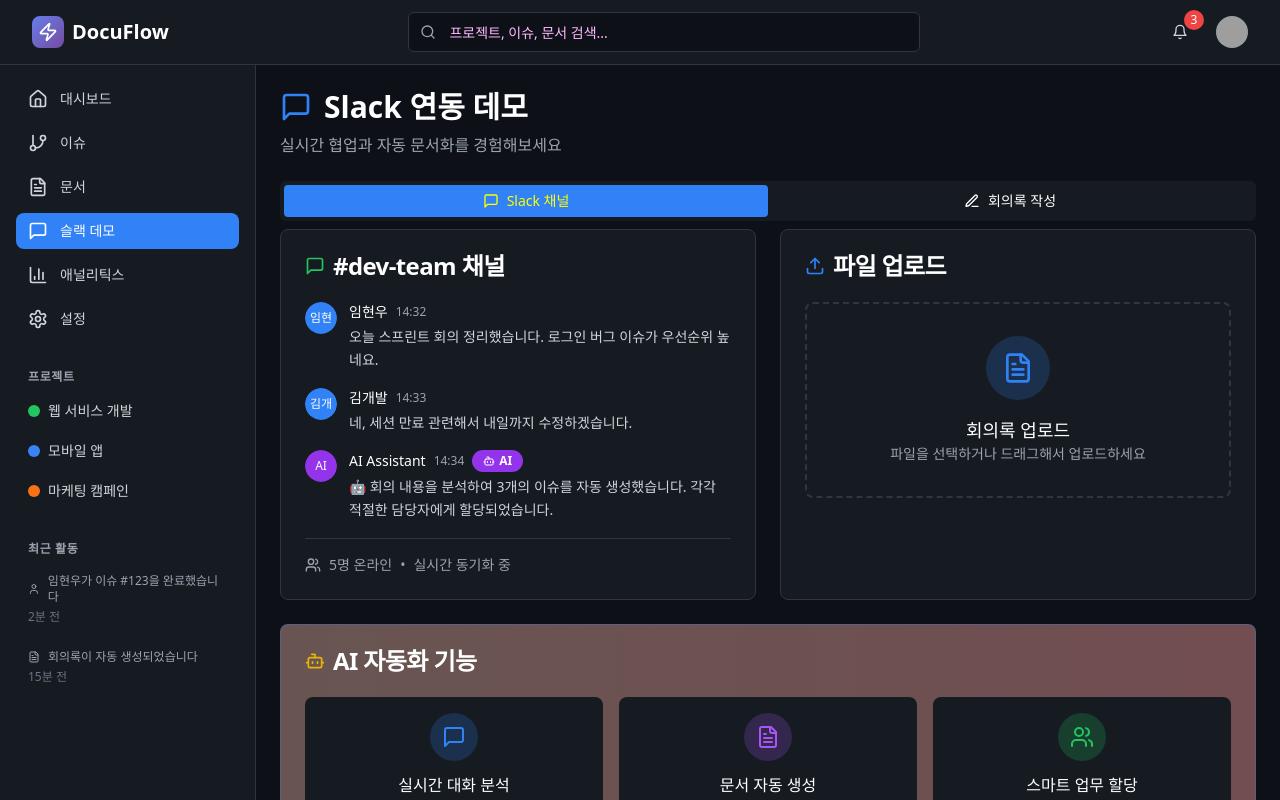
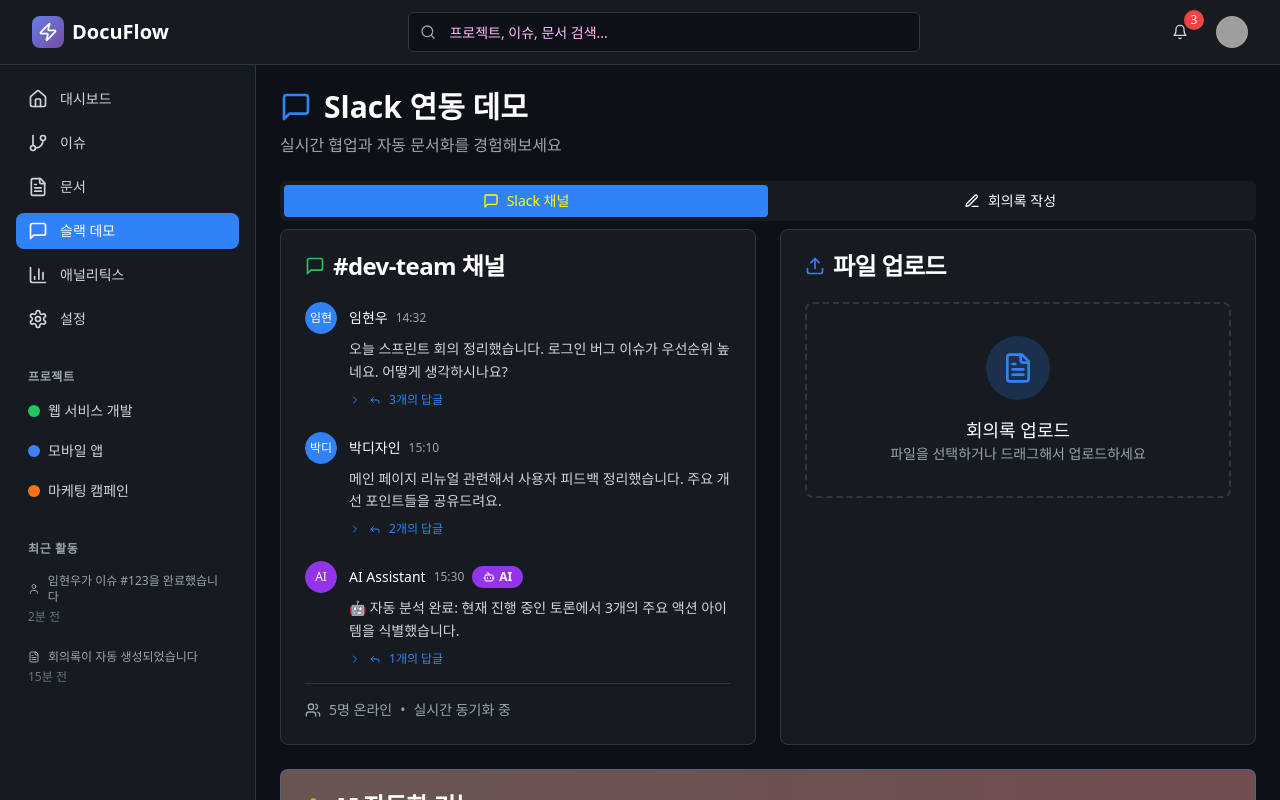
Before and after one commit to wodnd0131/ToyDocs, a React (Vite) app: page /slack-demo in a window 1280 px wide. Shown: the top 800 px of the page. Built offline with nearby package versions, Linux system fonts and the light colour scheme; grey boxes are pictures that could not be loaded.

Commit message:
feat: Implement Slack thread with AI-generated meeting notes
- Added Slack thread UI with replies.
- Implemented "Extract Meeting Notes" button on messages.
- Clicking the button triggers AI summarization and issue creation.
- Updated SlackDemo page to reflect the new functionality.

```diff
--- a/src/pages/SlackDemo.tsx
+++ b/src/pages/SlackDemo.tsx
@@ -1,4 +1,3 @@
-
 import { useState } from 'react';
 import {
   MessageSquare,
@@ -12,7 +11,11 @@ import {
   Zap,
   GitBranch,
   Edit3,
-  Save
+  Save,
+  ChevronDown,
+  ChevronRight,
+  FileSearch,
+  Reply
 } from 'lucide-react';
 import { Card, CardContent, CardHeader, CardTitle } from '@/components/ui/card';
 import { Button } from '@/components/ui/button';
@@ -22,11 +25,178 @@ import { Tabs, TabsContent, TabsList, TabsTrigger } from '@/components/ui/tabs';
 import { Textarea } from '@/components/ui/textarea';
 import { useToast } from '@/hooks/use-toast';
 
+interface SlackMessage {
+  id: number;
+  user: string;
+  avatar: string;
+  time: string;
+  message: string;
+  isBot: boolean;
+  replies?: SlackMessage[];
+}
+
 const SlackDemo = () => {
   const [isProcessing, setIsProcessing] = useState(false);
   const [generatedIssues, setGeneratedIssues] = useState<any[]>([]);
   const [meetingContent, setMeetingContent] = useState('');
+  const [expandedThreads, setExpandedThreads] = useState<Set<number>>(new Set());
+  const [extractingThread, setExtractingThread] = useState<number | null>(null);
   const { toast } = useToast();
+
+  const slackMessages: SlackMessage[] = [
+    {
+      id: 1,
+      user: "임현우",
+      avatar: "임현",
+      time: "14:32",
+      message: "오늘 스프린트 회의 정리했습니다. 로그인 버그 이슈가 우선순위 높네요. 어떻게 생각하시나요?",
+      isBot: false,
+      replies: [
+        {
+          id: 11,
+          user: "김개발",
+          avatar: "김개",
+          time: "14:33",
+          message: "네, 세션 만료 관련해서 내일까지 수정하겠습니다. 예상 작업시간은 4시간 정도입니다.",
+          isBot: false
+        },
+        {
+          id: 12,
+          user: "박디자인",
+          avatar: "박디",
+          time: "14:35",
+          message: "UI 쪽에서도 세션 만료 시 사용자 경험 개선이 필요할 것 같아요. 함께 진행하면 좋겠습니다.",
+          isBot: false
+        },
+        {
+          id: 13,
+          user: "이백엔드",
+          avatar: "이백",
+          time: "14:37",
+          message: "데이터베이스 쪽에서 세션 관리 최적화도 같이 해야 할 것 같습니다. 성능 이슈가 있었거든요.",
+          isBot: false
+        }
+      ]
+    },
+    {
+      id: 2,
+      user: "박디자인",
+      avatar: "박디",
+      time: "15:10",
+      message: "메인 페이지 리뉴얼 관련해서 사용자 피드백 정리했습니다. 주요 개선 포인트들을 공유드려요.",
+      isBot: false,
+      replies: [
+        {
+          id: 21,
+          user: "임현우",
+          avatar: "임현",
+          time: "15:15",
+          message: "좋네요! 우선순위는 어떻게 잡으셨나요? 이번 스프린트에 포함시킬 수 있을까요?",
+          isBot: false
+        },
+        {
+          id: 22,
+          user: "박디자인",
+          avatar: "박디",
+          time: "15:17",
+          message: "상단 네비게이션과 검색 기능 개선이 가장 시급해 보입니다. 예상 작업시간은 6시간 정도예요.",
+          isBot: false
+        }
+      ]
+    },
+    {
+      id: 3,
+      user: "AI Assistant",
+      avatar: "AI",
+      time: "15:30",
+      message: "🤖 자동 분석 완료: 현재 진행 중인 토론에서 3개의 주요 액션 아이템을 식별했습니다.",
+      isBot: true,
+      replies: [
+        {
+          id: 31,
+          user: "임현우",
+          avatar: "임현",
+          time: "15:32",
+          message: "AI 분석 결과가 정확하네요. 이 내용으로 회의록 작성해주시면 됩니다.",
+          isBot: false
+        }
+      ]
+    }
+  ];
+
+  const toggleThread = (messageId: number) => {
+    const newExpanded = new Set(expandedThreads);
+    if (newExpanded.has(messageId)) {
+      newExpanded.delete(messageId);
+    } else {
+      newExpanded.add(messageId);
+    }
+    setExpandedThreads(newExpanded);
+  };
+
+  const extractMeetingRecord = async (message: SlackMessage) => {
+    setExtractingThread(message.id);
+    console.log("Extracting meeting record from thread:", message.id);
+
+    // AI 분석 시뮬레이션
+    setTimeout(() => {
+      const threadContent = [message, ...(message.replies || [])];
+      const participants = [...new Set(threadContent.map(msg => msg.user))];
+      const mainTopic = message.message.length > 50 ?
+        message.message.substring(0, 50) + "..." :
+        message.message;
+
+      // 토론 내용 분석하여 이슈 생성
+      const newIssues = [
+        {
+          id: Date.now(),
+          title: `토론 주제: ${mainTopic}`,
+          description: `슬랙 토론에서 도출된 주요 액션 아이템\n참여자: ${participants.join(', ')}\n토론 시간: ${message.time}`,
+          priority: "high",
+          assignee: participants.find(p => p !== "AI Assistant") || "자동할당",
+          estimatedHours: "4h",
+          source: `Slack Thread #${message.id}`,
+          createdAt: new Date().toLocaleString('ko-KR'),
+          meetingRecord: {
+            topic: mainTopic,
+            participants: participants,
+            keyPoints: threadContent.map(msg => `${msg.user}: ${msg.message}`),
+            actionItems: [`${participants[1] || '담당자'} - 주요 작업 진행`, `${participants[2] || '담당자'} - 관련 업무 지원`],
+            conclusion: "토론을 통해 우선순위와 담당자가 결정됨"
+          }
+        }
+      ];
+
+      // 복잡한 토론의 경우 추가 이슈 생성
+      if (message.replies && message.replies.length > 2) {
+        newIssues.push({
+          id: Date.now() + 1,
+          title: `후속 작업: ${mainTopic} 관련 개선사항`,
+          description: `토론에서 언급된 추가 개선 포인트들\n관련 토론: Thread #${message.id}`,
+          priority: "medium",
+          assignee: participants[participants.length - 1] || "자동할당",
+          estimatedHours: "3h",
+          source: `Slack Thread #${message.id}`,
+          createdAt: new Date().toLocaleString('ko-KR'),
+          meetingRecord: {
+            topic: `${mainTopic} - 후속작업`,
+            participants: participants,
+            keyPoints: message.replies.map(reply => `${reply.user}: ${reply.message}`),
+            actionItems: [`관련 업무 진행`, `팀 간 협업 조율`],
+            conclusion: "세부 실행 계획 수립 필요"
+          }
+        });
+      }
+
+      setGeneratedIssues(prev => [...newIssues, ...prev]);
+      setExtractingThread(null);
+
+      toast({
+        title: "회의록 추출 완료!",
+        description: `Thread #${message.id}에서 ${newIssues.length}개의 이슈가 생성되었습니다.`,
+      });
+    }, 3000);
+  };
 
   const handleFileUpload = async (event: React.ChangeEvent<HTMLInputElement>) => {
     const file = event.target.files?.[0];
@@ -136,33 +306,6 @@ const SlackDemo = () => {
     }
   };
 
-  const slackMessages = [
-    {
-      id: 1,
-      user: "임현우",
-      avatar: "임현",
-      time: "14:32",
-      message: "오늘 스프린트 회의 정리했습니다. 로그인 버그 이슈가 우선순위 높네요.",
-      isBot: false
-    },
-    {
-      id: 2,
-      user: "김개발",
-      avatar: "김개",
-      time: "14:33",
-      message: "네, 세션 만료 관련해서 내일까지 수정하겠습니다.",
-      isBot: false
-    },
-    {
-      id: 3,
-      user: "AI Assistant",
-      avatar: "AI",
-      time: "14:34",
-      message: "🤖 회의 내용을 분석하여 3개의 이슈를 자동 생성했습니다. 각각 적절한 담당자에게 할당되었습니다.",
-      isBot: true
-    }
-  ];
-
   return (
     <div className="p-6 space-y-6 bg-github-dark min-h-screen">
       {/* Header */}
@@ -194,7 +337,7 @@ const SlackDemo = () => {
         {/* Slack Tab */}
         <TabsContent value="slack" className="space-y-6">
           <div className="grid grid-cols-1 lg:grid-cols-2 gap-6">
-            {/* Slack Chat Simulation */}
+            {/* Enhanced Slack Chat with Threads */}
             <Card className="bg-github-darkSecondary border-github-border">
               <CardHeader>
                 <CardTitle className="text-white flex items-center">
@@ -203,15 +346,18 @@ const SlackDemo = () => {
                 </CardTitle>
               </CardHeader>
               <CardContent className="space-y-4">
-                <div className="space-y-4 max-h-96 overflow-y-auto">
+                <div className="space-y-6 max-h-96 overflow-y-auto">
                   {slackMessages.map((msg) => (
-                    <div key={msg.id} className="flex space-x-3">
+                    <div key={msg.id} className="space-y-3">
+                      {/* Main Message */}
+                      <div className="flex space-x-3 group">
                         <Avatar className="w-8 h-8 flex-shrink-0">
                           <AvatarFallback className={`text-xs ${msg.isBot ? 'bg-purple-600' : 'bg-toss-blue'} text-white`}>
                             {msg.avatar}
                           </AvatarFallback>
                         </Avatar>
                         <div className="flex-1">
+                          <div className="flex items-center justify-between">
                             <div className="flex items-center space-x-2 mb-1">
                               <span className="text-sm font-medium text-white">{msg.user}</span>
                               <span className="text-xs text-gray-400">{msg.time}</span>
@@ -222,8 +368,68 @@ const SlackDemo = () => {
                                 </Badge>
                               )}
                             </div>
+                            {/* Extract Meeting Record Button */}
+                            <Button
+                              size="sm"
+                              variant="ghost"
+                              className="opacity-0 group-hover:opacity-100 transition-opacity text-xs text-gray-400 hover:text-white hover:bg-github-dark"
+                              onClick={() => extractMeetingRecord(msg)}
+                              disabled={extractingThread === msg.id}
+                            >
+                              {extractingThread === msg.id ? (
+                                <>
+                                  <Zap className="w-3 h-3 mr-1 animate-pulse" />
+                                  분석중...
+                                </>
+                              ) : (
+                                <>
+                                  <FileSearch className="w-3 h-3 mr-1" />
+                                  회의록 추출
+                                </>
+                              )}
+                            </Button>
+                          </div>
                           <p className="text-sm text-gray-300 leading-relaxed">{msg.message}</p>
+
+                          {/* Thread Toggle */}
+                          {msg.replies && msg.replies.length > 0 && (
+                            <button
+                              onClick={() => toggleThread(msg.id)}
+                              className="flex items-center space-x-2 mt-2 text-xs text-toss-blue hover:text-toss-blue/80 transition-colors"
+                            >
+                              {expandedThreads.has(msg.id) ? (
+                                <ChevronDown className="w-3 h-3" />
+                              ) : (
+                                <ChevronRight className="w-3 h-3" />
+                              )}
+                              <Reply className="w-3 h-3" />
+                              <span>{msg.replies.length}개의 답글</span>
+                            </button>
+                          )}
                         </div>
+                      </div>
+
+                      {/* Thread Replies */}
+                      {msg.replies && expandedThreads.has(msg.id) && (
+                        <div className="ml-11 space-y-3 border-l-2 border-github-border pl-4">
+                          {msg.replies.map((reply) => (
+                            <div key={reply.id} className="flex space-x-3">
+                              <Avatar className="w-6 h-6 flex-shrink-0">
+                                <AvatarFallback className="text-xs bg-gray-600 text-white">
+                                  {reply.avatar}
+                                </AvatarFallback>
+                              </Avatar>
+                              <div className="flex-1">
+                                <div className="flex items-center space-x-2 mb-1">
+                                  <span className="text-xs font-medium text-white">{reply.user}</span>
+                                  <span className="text-xs text-gray-500">{reply.time}</span>
+                                </div>
+                                <p className="text-xs text-gray-300 leading-relaxed">{reply.message}</p>
+                              </div>
+                            </div>
+                          ))}
+                        </div>
+                      )}
                     </div>
                   ))}
                 </div>
@@ -400,6 +606,18 @@ const SlackDemo = () => {
                         </div>
                       </div>
 
+                      {/* Meeting Record Summary */}
+                      {issue.meetingRecord && (
+                        <div className="mt-3 p-3 bg-github-darkSecondary rounded-lg">
+                          <h4 className="text-sm font-medium text-white mb-2">📋 회의록 요약</h4>
+                          <div className="text-xs text-gray-400 space-y-1">
+                            <p><strong>참여자:</strong> {issue.meetingRecord.participants.join(', ')}</p>
+                            <p><strong>결론:</strong> {issue.meetingRecord.conclusion}</p>
+                            <p><strong>액션 아이템:</strong> {issue.meetingRecord.actionItems.join(', ')}</p>
+                          </div>
+                        </div>
+                      )}
+
                       <div className="mt-2 text-xs text-gray-500">
                         생성 시간: {issue.createdAt}
                       </div>
@@ -426,24 +644,24 @@ const SlackDemo = () => {
               <div className="w-12 h-12 bg-toss-blue/20 rounded-full flex items-center justify-center mx-auto mb-3">
                 <MessageSquare className="w-6 h-6 text-toss-blue" />
               </div>
-              <h3 className="font-medium text-white mb-2">실시간 대화 분석</h3>
-              <p className="text-sm text-gray-400">슬랙 대화에서 중요한 작업 항목을 자동으로 감지하고 추출</p>
+              <h3 className="font-medium text-white mb-2">스레드 분석</h3>
+              <p className="text-sm text-gray-400">슬랙 대화 스레드에서 주요 토론 내용과 액션 아이템을 자동 추출</p>
             </div>
 
             <div className="text-center p-4 bg-github-darkSecondary rounded-lg">
               <div className="w-12 h-12 bg-purple-500/20 rounded-full flex items-center justify-center mx-auto mb-3">
                 <FileText className="w-6 h-6 text-purple-500" />
               </div>
-              <h3 className="font-medium text-white mb-2">문서 자동 생성</h3>
-              <p className="text-sm text-gray-400">회의록, 기술 문서, API 명세서를 자동으로 생성하고 업데이트</p>
+              <h3 className="font-medium text-white mb-2">자동 회의록 생성</h3>
+              <p className="text-sm text-gray-400">토론 내용을 구조화된 회의록으로 변환하고 팀 문서화</p>
             </div>
 
             <div className="text-center p-4 bg-github-darkSecondary rounded-lg">
               <div className="w-12 h-12 bg-green-500/20 rounded-full flex items-center justify-center mx-auto mb-3">
                 <Users className="w-6 h-6 text-green-500" />
               </div>
-              <h3 className="font-medium text-white mb-2">스마트 업무 할당</h3>
-              <p className="text-sm text-gray-400">팀원의 전문성과 워크로드를 고려한 최적의 작업 분배</p>
+              <h3 className="font-medium text-white mb-2">스마트 이슈 할당</h3>
+              <p className="text-sm text-gray-400">참여자별 의견을 분석하여 최적의 담당자에게 자동 할당</p>
             </div>
           </div>
         </CardContent>
```
Lines whose indentation alone changed are shown as unchanged.
